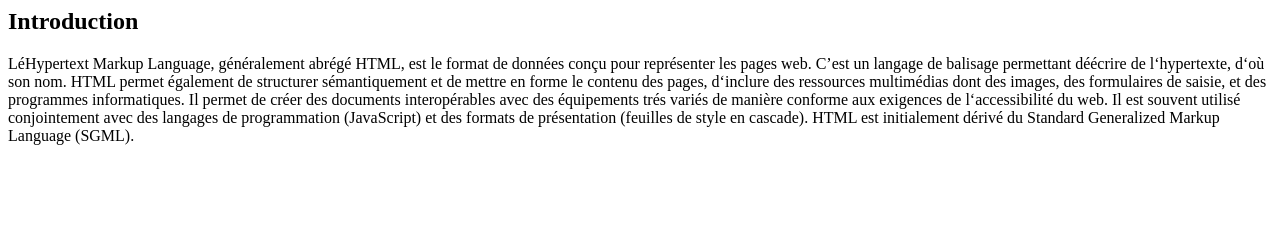
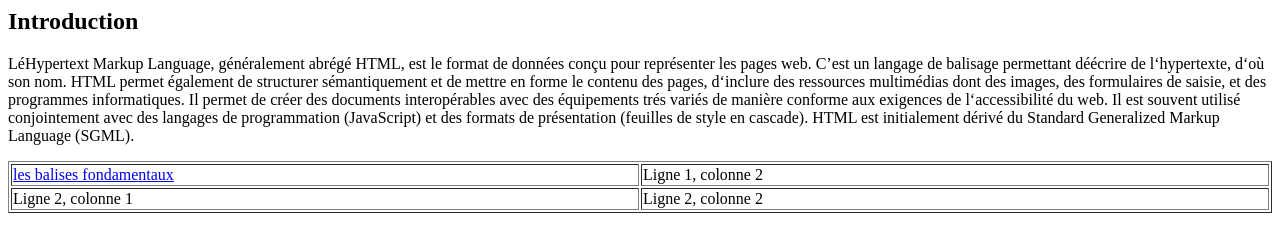
Before and after one commit to ti2FCAD/projet-atelier-GL, a plain HTML site: page index.html in a window 1280 px wide. Drawn offline with Linux system fonts and the light colour scheme.

Commit message:
Ajout d'un tableau.

```diff
--- a/index.html
+++ b/index.html
@@ -6,7 +6,14 @@
 <p>
 L&eacuteHypertext Markup Language, g&eacuten&eacuteralement abr&eacuteg&eacute HTML, est le format de donn&eacutees conçu pour repr&eacutesenter les pages web. C’est un langage de balisage permettant d&eacute&eacutecrire de l&#145;hypertexte, d&#145;où son nom. HTML permet &eacutegalement de structurer s&eacutemantiquement et de mettre en forme le contenu des pages, d&#145;inclure des ressources multim&eacutedias dont des images, des formulaires de saisie, et des programmes informatiques. Il permet de créer des documents interopérables avec des &eacutequipements tr&eacutes variés de manière conforme aux exigences de l&#145;accessibilit&eacute du web. Il est souvent utilis&eacute conjointement avec des langages de programmation (JavaScript) et des formats de présentation (feuilles de style en cascade). HTML est initialement d&eacuteriv&eacute du Standard Generalized Markup Language (SGML).
 </p>
-
+<TABLE border="1" width="100%">
+        <TR>
+            <TD width="50%"><a href="p1.html">les balises fondamentaux</a>
+            <TD width="50%">Ligne 1, colonne 2
+        <TR>
+            <TD width="50%">Ligne 2, colonne 1
+            <TD width="50%">Ligne 2, colonne 2
+    </TABLE>
 
 
 </body>
```
